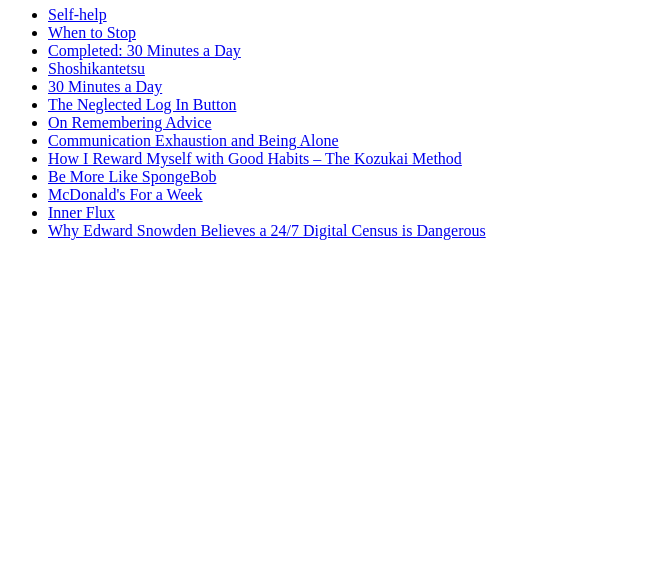
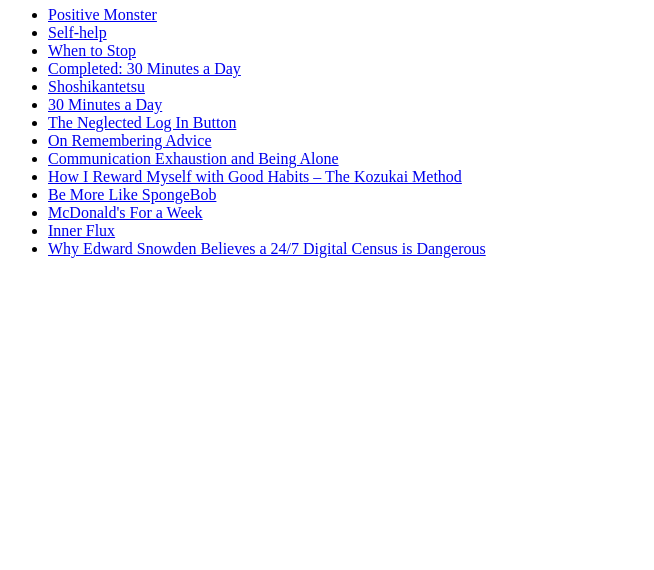
Before and after one commit to asnewman/asnewman.github.io, a plain HTML site: page index.html in a window 1280 px wide. Shown: the part 230-800 px from the top of the page, without its empty margins (0-654 px from the left). Drawn offline with Linux system fonts and the light colour scheme.

Commit message:
Update index.html

```diff
--- a/index.html
+++ b/index.html
@@ -18,6 +18,7 @@
       <p>Hello! My name is Ash and I am a software engineer based in San Francisco. I grew up in Tokyo and Hawaii and hold a degree in software engineering from Cal Poly SLO. Currently, I work full time at Ditto. I am passionate about working on small side-projects in my free time, which can be found on my <a href="/projects">Projects</a> page. If you have any questions or would like to chat, feel free to reach out via <a href="https://github.com/asnewman">GitHub</a> or <a href="https://twitter.com/edweirdsnowman">Twitter</a>.</p>
       <h1>Posts <a href="https://raw.githubusercontent.com/asnewman/asnewman.github.io/main/rss.xml"><img src="https://i.imgur.com/My459Hi.png" width="25" /></a></h1>
       <ul>
+        <li><a href="/positive-monster">Positive Monster</a></li>
         <li><a href="/self-help">Self-help</a></li>
         <li><a href="/when-to-stop">When to Stop</a></li>
         <li><a href="/1week30minutes">Completed: 30 Minutes a Day</a></li>
```
